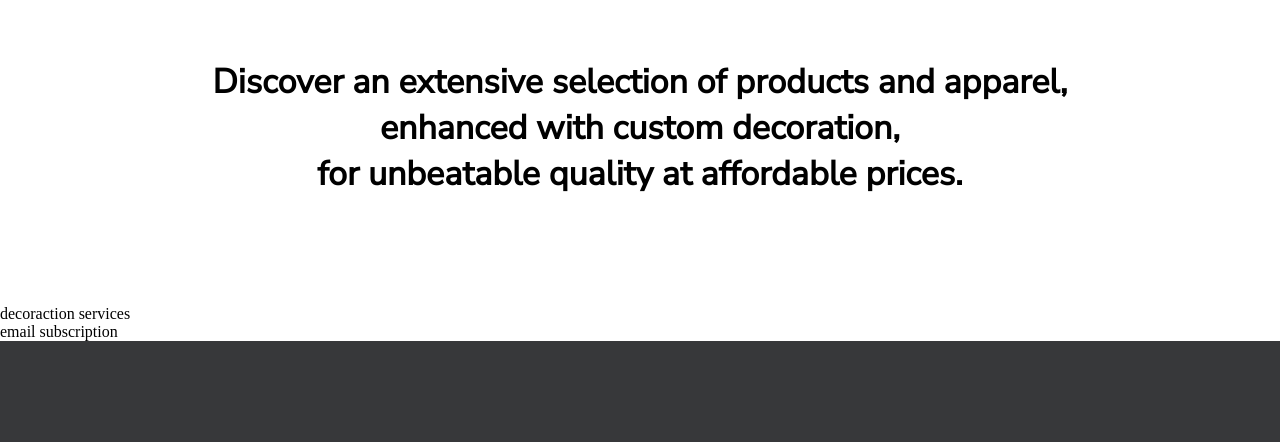
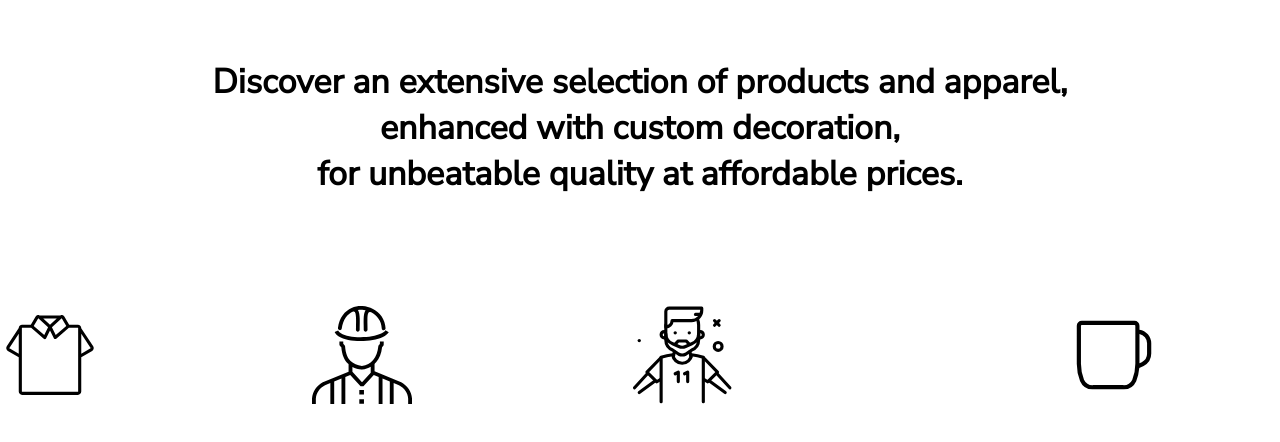
Before and after one commit to emdecaiman/gtpromo, a plain HTML site: page index.html in a window 1280 px wide. Shown: the part 747-1189 px from the top of the page. Drawn offline with Linux system fonts and the light colour scheme.

Commit message:
added catalogue wrapper

```diff
--- a/css/index.css
+++ b/css/index.css
@@ -1,11 +1,11 @@
-#main_body #top_image_section {
+#index_body #index_top_image_section {
     height: 600px;
     background-image: url("../images/embroidery_holder.png");
     background-size: cover;
     position: relative;
 }
 
-#main_body .overlay {
+#index_body .overlay {
     position: absolute;
     height: 100%;
     width: 100%;
@@ -14,15 +14,27 @@
     background: rgb(0, 0, 0, 0.4)
 }
 
-#main_body .overlay h1 {
+#index_body .overlay h1 {
     color: white;
     font-family: "Nunito Sans", sans-serif;
     padding: 80px;
 
 }
 
-#main_body #about_section h2 {
+#index_body #index_about_section h2 {
     font-family: "Nunito Sans", sans-serif;
     padding: 80px;
     text-align: center;
 }
+
+#index_body .index_catalogue_wrapper {
+    display: flex;
+    flex-direction: row;
+    align-items: flex-start;
+    justify-content: space-between;
+}
+
+#index_body .index_catalogue_icon {
+    width: 100px;
+    height: 100px;
+}
--- a/index.html
+++ b/index.html
@@ -41,25 +41,43 @@
 
 
         <!-- Body -->
-        <section id="main_body">
-            <div id="top_image_section">
+        <section id="index_body">
+            <div id="index_top_image_section">
                 <div class="overlay">
                     <h1>Premier supplier of promotional<br>
                     products and services.</h1>
                 </div>
             </div>
 
-            <div id="about_section">
+            <div id="index_about_section">
                 <h2>Discover an extensive selection of products and apparel,<br>
                     enhanced with custom decoration,<br>
                     for unbeatable quality at affordable prices.</h2>
+                <div class="index_catalogue_wrapper">
+                    <div class="index_apparel">
+                        <img class="index_catalogue_icon" src="images/shirt-icon.svg" alt="Apparel Icon"/>
+                        <h4>Apparel</h4>
+                    </div>
+                    <div class="index_workwear">
+                        <img class="index_catalogue_icon" src="images/construction-icon.svg" alt="Workwear Icon"/>
+                        <h4>Workwear</h4>
+                    </div>
+                    <div class="index_teamwear">
+                        <img class="index_catalogue_icon" src="images/soccer-player-icon.svg" alt="Athletic and Teamwear Icon"/>
+                        <h4>Athletic & Teamwear</h4>
+                    </div>
+                    <div class="index_promotional">
+                        <img class="index_catalogue_icon" src="images/mug-icon.svg" alt="Promotional Product Icon"/>
+                        <h4>Promotional Product</h4>
+                    </div>
+                </div>
             </div>
 
-            <div id="decoration_services_section">
+            <div id="index_decoration_services_section">
                 decoraction services
             </div>
 
-            <div id="subscription_section">
+            <div id="index_subscription_section">
                 email subscription
             </div>
         </section>
```
Also changed, not shown: images/construction-icon.svg (added), images/mug-icon.svg (added), images/shirt-icon.svg (added), images/soccer-player-icon.svg (added), 1 other file.
